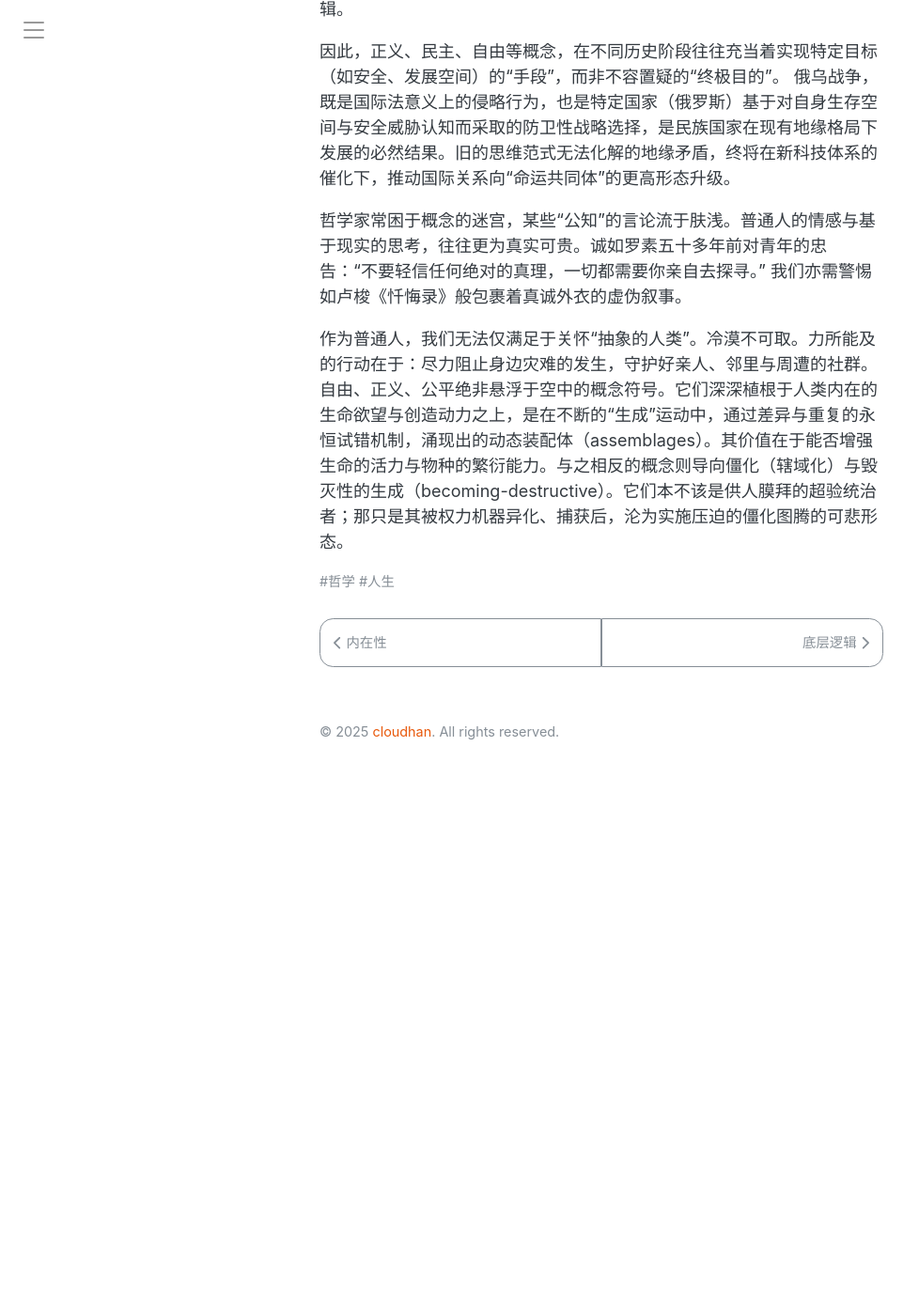
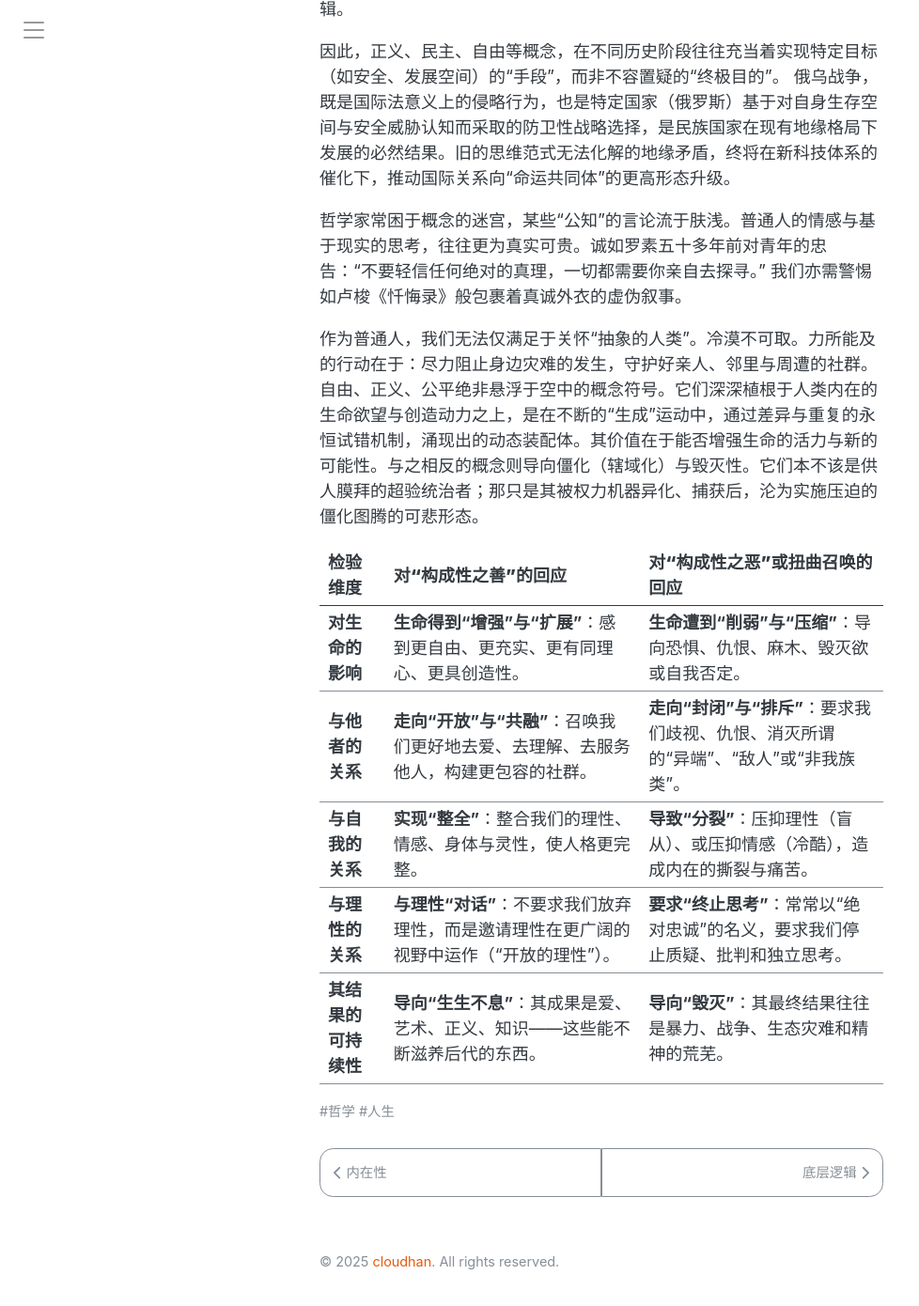
Before and after one commit to symphonyh/symphonyh.github.io, a Jekyll site: the page built from _posts/2025-08-02-vgyi.md, in a window 1280 px wide and 1400 px high, scrolled down 1701 px. Shown: the top 1390 px of the window at 94% size, without its empty margins (0-978 px from the left). Built offline with Jekyll 4.4.1, drawn with Linux system fonts in a browser that asks for light colours; comment, search, counter and statistics services are not loaded; before the commit the page ends 2537 px from its top, so only the background shows below that.

Commit message:
Update 2025-08-02-vgyi.md

```diff
--- a/_posts/2025-08-02-vgyi.md
+++ b/_posts/2025-08-02-vgyi.md
@@ -32,4 +32,13 @@ comments: true
 
 哲学家常困于概念的迷宫，某些“公知”的言论流于肤浅。普通人的情感与基于现实的思考，往往更为真实可贵。诚如罗素五十多年前对青年的忠告：“不要轻信任何绝对的真理，一切都需要你亲自去探寻。” 我们亦需警惕如卢梭《忏悔录》般包裹着真诚外衣的虚伪叙事。
 
-作为普通人，我们无法仅满足于关怀“抽象的人类”。冷漠不可取。力所能及的行动在于：尽力阻止身边灾难的发生，守护好亲人、邻里与周遭的社群。 自由、正义、公平绝非悬浮于空中的概念符号。它们深深植根于人类内在的生命欲望与创造动力之上，是在不断的“生成”运动中，通过差异与重复的永恒试错机制，涌现出的动态装配体（assemblages）。其价值在于能否增强生命的活力与物种的繁衍能力。与之相反的概念则导向僵化（辖域化）与毁灭性的生成（becoming-destructive）。它们本不该是供人膜拜的超验统治者；那只是其被权力机器异化、捕获后，沦为实施压迫的僵化图腾的可悲形态。
+作为普通人，我们无法仅满足于关怀“抽象的人类”。冷漠不可取。力所能及的行动在于：尽力阻止身边灾难的发生，守护好亲人、邻里与周遭的社群。 自由、正义、公平绝非悬浮于空中的概念符号。它们深深植根于人类内在的生命欲望与创造动力之上，是在不断的“生成”运动中，通过差异与重复的永恒试错机制，涌现出的动态装配体。其价值在于能否增强生命的活力与新的可能性。与之相反的概念则导向僵化（辖域化）与毁灭性。它们本不该是供人膜拜的超验统治者；那只是其被权力机器异化、捕获后，沦为实施压迫的僵化图腾的可悲形态。
+
+
+| 检验维度 | **对“构成性之善”的回应** | **对“构成性之恶”或扭曲召唤的回应** |
+| :--- | :--- | :--- |
+| **对生命的影响** | **生命得到“增强”与“扩展”**：感到更自由、更充实、更有同理心、更具创造性。 | **生命遭到“削弱”与“压缩”**：导向恐惧、仇恨、麻木、毁灭欲或自我否定。 |
+| **与他者的关系** | **走向“开放”与“共融”**：召唤我们更好地去爱、去理解、去服务他人，构建更包容的社群。 | **走向“封闭”与“排斥”**：要求我们歧视、仇恨、消灭所谓的“异端”、“敌人”或“非我族类”。 |
+| **与自我的关系** | **实现“整全”**：整合我们的理性、情感、身体与灵性，使人格更完整。 | **导致“分裂”**：压抑理性（盲从）、或压抑情感（冷酷），造成内在的撕裂与痛苦。 |
+| **与理性的关系** | **与理性“对话”**：不要求我们放弃理性，而是邀请理性在更广阔的视野中运作（“开放的理性”）。 | **要求“终止思考”**：常常以“绝对忠诚”的名义，要求我们停止质疑、批判和独立思考。 |
+| **其结果的可持续性** | **导向“生生不息”**：其成果是爱、艺术、正义、知识——这些能不断滋养后代的东西。 | **导向“毁灭”**：其最终结果往往是暴力、战争、生态灾难和精神的荒芜。 |
```
